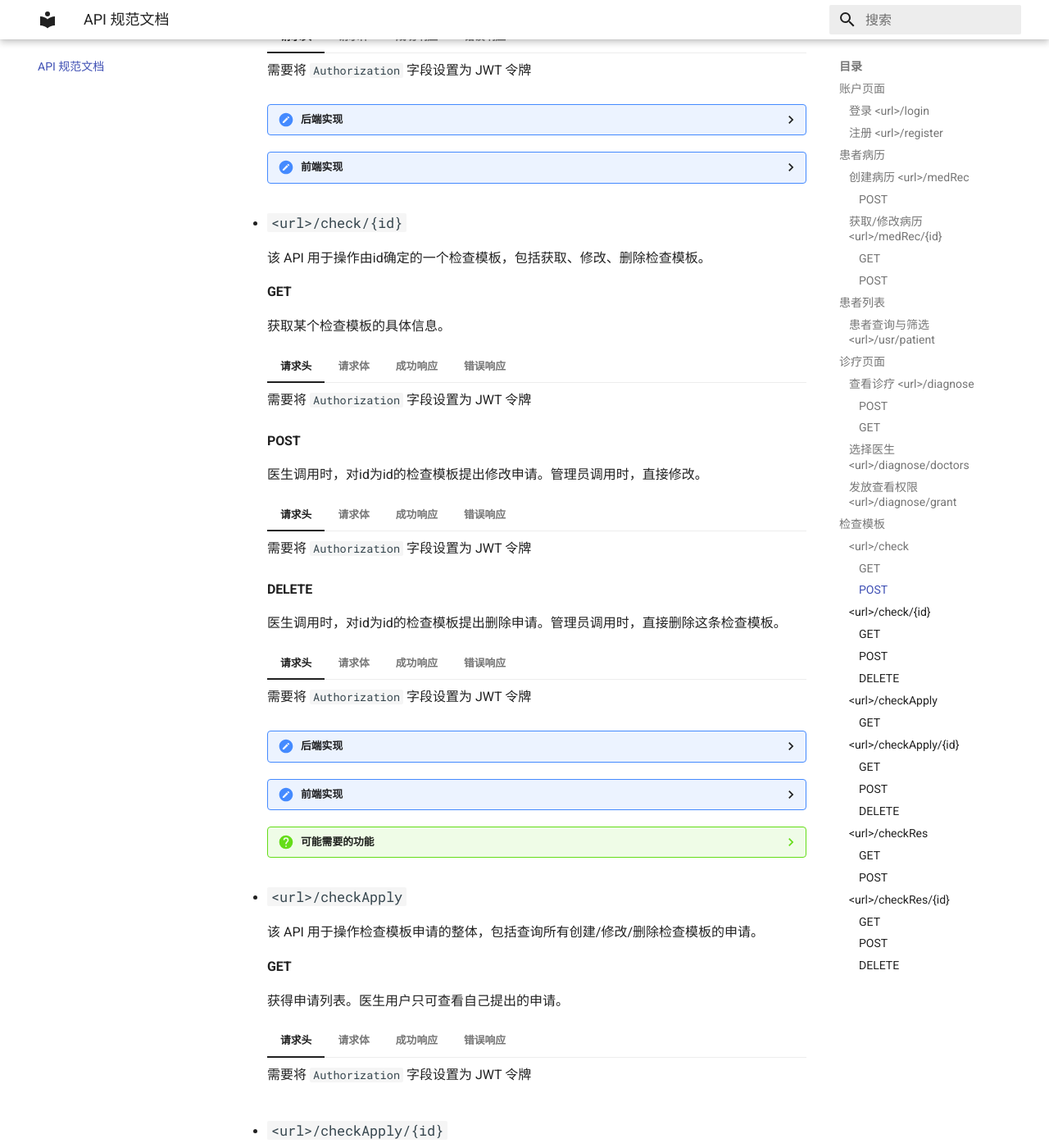
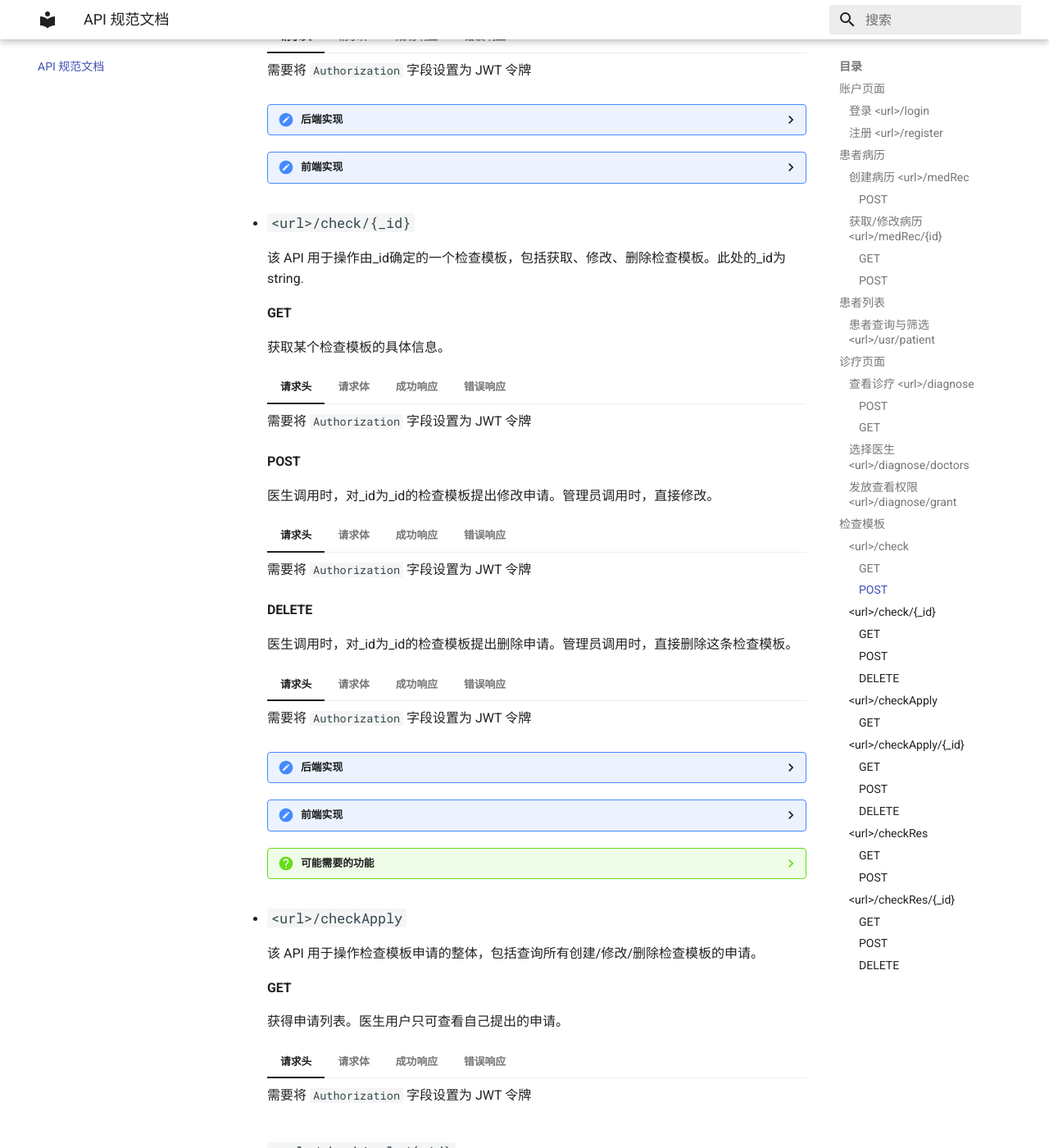
Before and after one commit to rouVling/2023SE-document, an MkDocs documentation site: the page built from docs/API.md, in a window 1280 px wide and 1400 px high, scrolled down 4385 px. Shown: the whole window at 82% size. Built offline with MkDocs 1.6.1 and Material for MkDocs 9.7.7, drawn with Linux system fonts in a browser that asks for light colours; some of the changed text lies outside the part shown.

Commit message:
修正部分检查模板相关的API约定，特别是与id有关的部分

````diff
--- a/docs/API.md
+++ b/docs/API.md
@@ -547,9 +547,9 @@
 	???todo "前端实现"
 		关于隐藏题的计算方法储存方式，前端实现可以自行确定。我建议的一种方式是使用后缀表达式并存储为string, 然后用{}/[]等不同类型的括号区分操作数的题号/常数。另一种方式是使用后缀表达式并预处理为string数组，在string的开头使用特殊符号区分操作数的题号/常数。
 
-- ### `<url>/check/{id}`
+- ### `<url>/check/{_id}`
 
-	该 API 用于操作由id确定的一个检查模板，包括获取、修改、删除检查模板。
+	该 API 用于操作由_id确定的一个检查模板，包括获取、修改、删除检查模板。此处的_id为string.
 
 	#### GET
 
@@ -601,7 +601,7 @@
 
 	#### POST
 
-	医生调用时，对id为id的检查模板提出修改申请。管理员调用时，直接修改。
+	医生调用时，对_id为_id的检查模板提出修改申请。管理员调用时，直接修改。
 
 	=== "请求头"
 
@@ -667,7 +667,7 @@
 
 	#### DELETE
 
-	医生调用时，对id为id的检查模板提出删除申请。管理员调用时，直接删除这条检查模板。
+	医生调用时，对_id为_id的检查模板提出删除申请。管理员调用时，直接删除这条检查模板。
 
 	=== "请求头"
 
@@ -743,9 +743,9 @@
 		}
 		```
 
-- ### `<url>/checkApply/{id}`
+- ### `<url>/checkApply/{_id}`
 
-	该 API 用于操作由id确定的一条检查模板申请，包括获取、删除申请。
+	该 API 用于操作由_id确定的一条检查模板申请，包括获取、删除申请。此处的_id为string.
 
 	#### GET
 
@@ -920,8 +920,8 @@
 
 		```JSON
 		{
-			"patient_id": "就诊卡号",
-			"doctor": "userName",	//string, 医生用户名
+			"patient_id": "就诊卡号",	//设置为""以查询所有病人
+			"doctor": "userName",	//string, 医生用户名，设置为""以查询所有医生(仅管理员可用)
 		}
 		```
 
@@ -959,7 +959,7 @@
 
 		```JSON
 		{
-			"check_id": 0,	//int, 检查模板的id
+			"check_id": "stringId",	//string, 检查模板的_id
 			"patient_id": "就诊卡号",
 			"doctor": "userName",	//string, 分配医生用户名
 		}
@@ -983,13 +983,13 @@
 		}
 		```
 
-- ### `<url>/checkRes/{id}`
+- ### `<url>/checkRes/{_id}`
 
-	该 API 用于操作由id确定的一项检查，包括获取、修改、删除检查。
+	该 API 用于操作由_id确定的一项检查，包括获取、修改、删除检查。此处的_id为string.
 
 	#### GET
 
-	获取某项检查的具体信息。
+	获取某项检查的具体信息。医生只能看到自己创建或被分配的检查结果。
 
 	=== "请求头"
 
````
Also changed, not shown: other parts of docs/API.md (+8 -8 lines).
